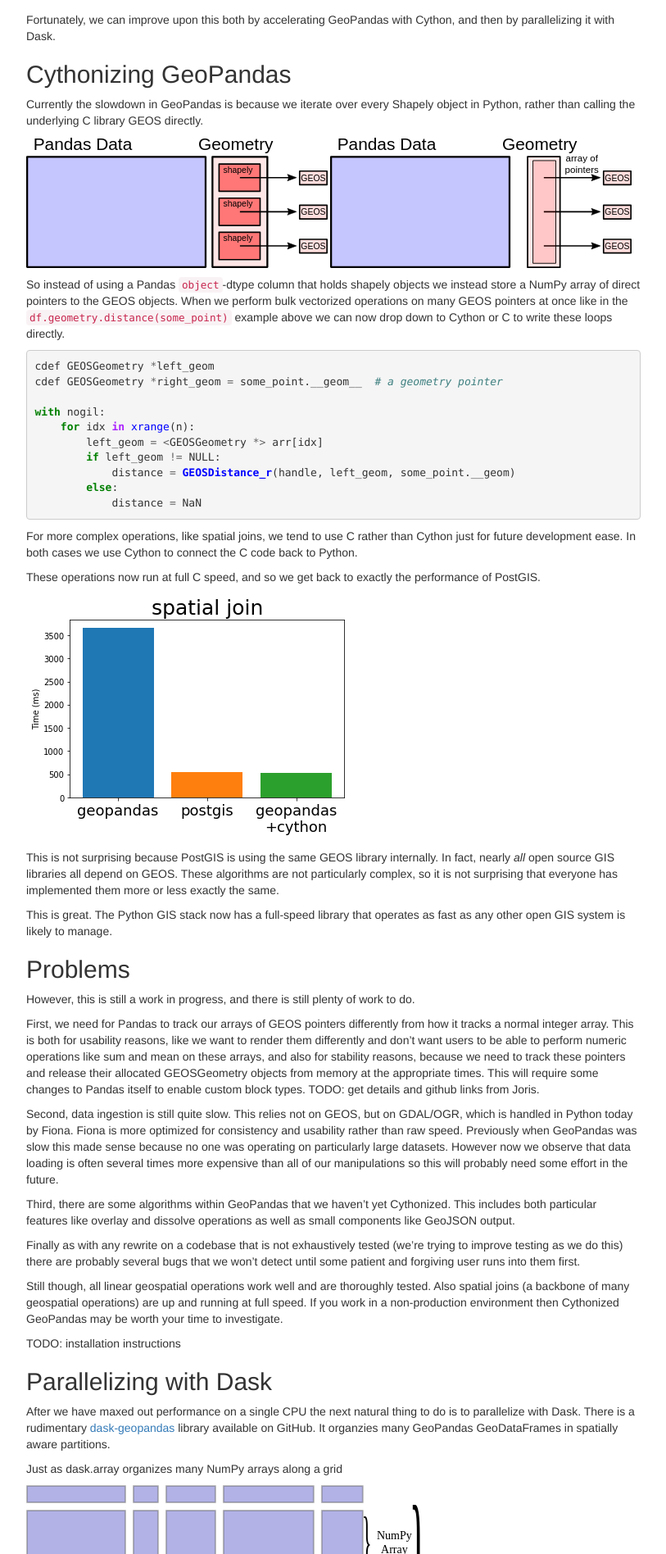
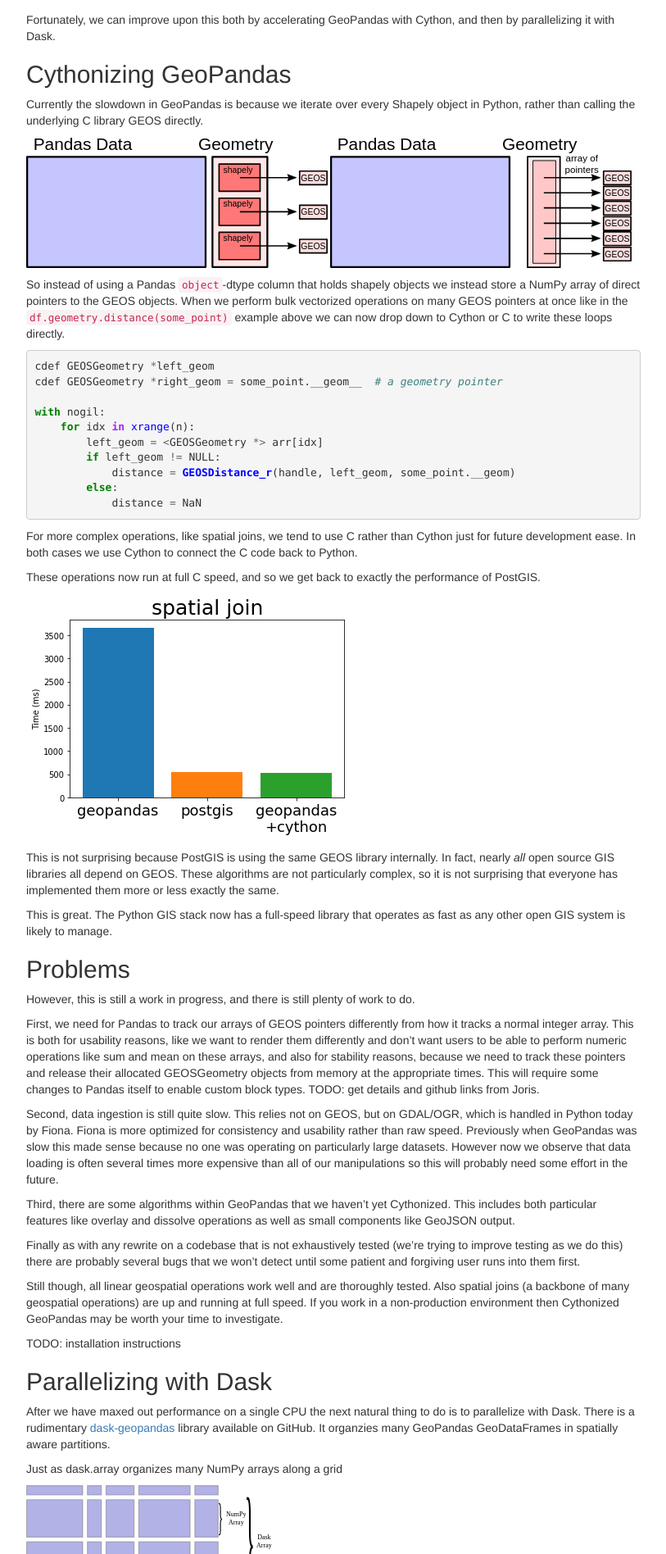
Before and after one commit to besyskymnbk/blog, a Jekyll site: the page built from _posts/work/2017-09-09-accelerating-geopandas-1.md, in a window 1280 px wide. Shown: the part 3060-4956 px from the top of the page at 82% size, without its empty margins (233-1046 px from the left). Built offline with Jekyll 4.4.1, drawn with Linux system fonts in a browser that asks for light colours; comment, search, counter and statistics services are not loaded.

Commit message:
tweak gis images

```diff
--- a/_posts/work/2017-09-09-accelerating-geopandas-1.md
+++ b/_posts/work/2017-09-09-accelerating-geopandas-1.md
@@ -133,7 +133,7 @@ first dataset mentioned above, crimes in Chicago, has roughly seven million
 entries and is several gigabytes in memory.  Analyzing this sort of dataset
 interactively with GeoPandas today is not feasible.
 
-<img src="{{BASE_IMAGE}}/images/geopandas-shapely-1.svg"
+<img src="{{BASE_PATH}}/images/geopandas-shapely-1.svg"
      width="50%"
      align="right">
 
@@ -190,9 +190,9 @@ Cythonizing GeoPandas
 Currently the slowdown in GeoPandas is because we iterate over every Shapely
 object in Python, rather than calling the underlying C library GEOS directly.
 
-<img src="{{BASE_IMAGE}}/images/geopandas-shapely-1.svg"
+<img src="{{BASE_PATH}}/images/geopandas-shapely-1.svg"
      width="49%">
-<img src="{{BASE_IMAGE}}/images/geopandas-shapely-2.svg"
+<img src="{{BASE_PATH}}/images/geopandas-shapely-2.svg"
      width="49%">
 
 So instead of using a Pandas `object`-dtype column that holds shapely objects
@@ -282,15 +282,15 @@ partitions.
 
 Just as dask.array organizes many NumPy arrays along a grid
 
-<img src="{{BASE_PATH}}/images/dask-array-black-text.svg">
+<img src="{{BASE_PATH}}/images/dask-array-black-text.svg" width="40%">
 
 or dask.dataframe organizes many Pandas dataframes along a linear index
 
-<img src="{{BASE_PATH}}/images/dask-dataframe.svg">
+<img src="{{BASE_PATH}}/images/dask-dataframe.svg" width="30%">
 
 Dask-geopandas organizes many GeoPandas dataframes along spatial regions
 
-<img src="{{BASE_PATH}}/images/nyc-boroughs.svg">
+<img src="{{BASE_PATH}}/images/nyc-boroughs.svg" width="50%">
 
 This gives us two advantages:
 
```
Also changed, not shown: images/geopandas-shapely-2.svg.
